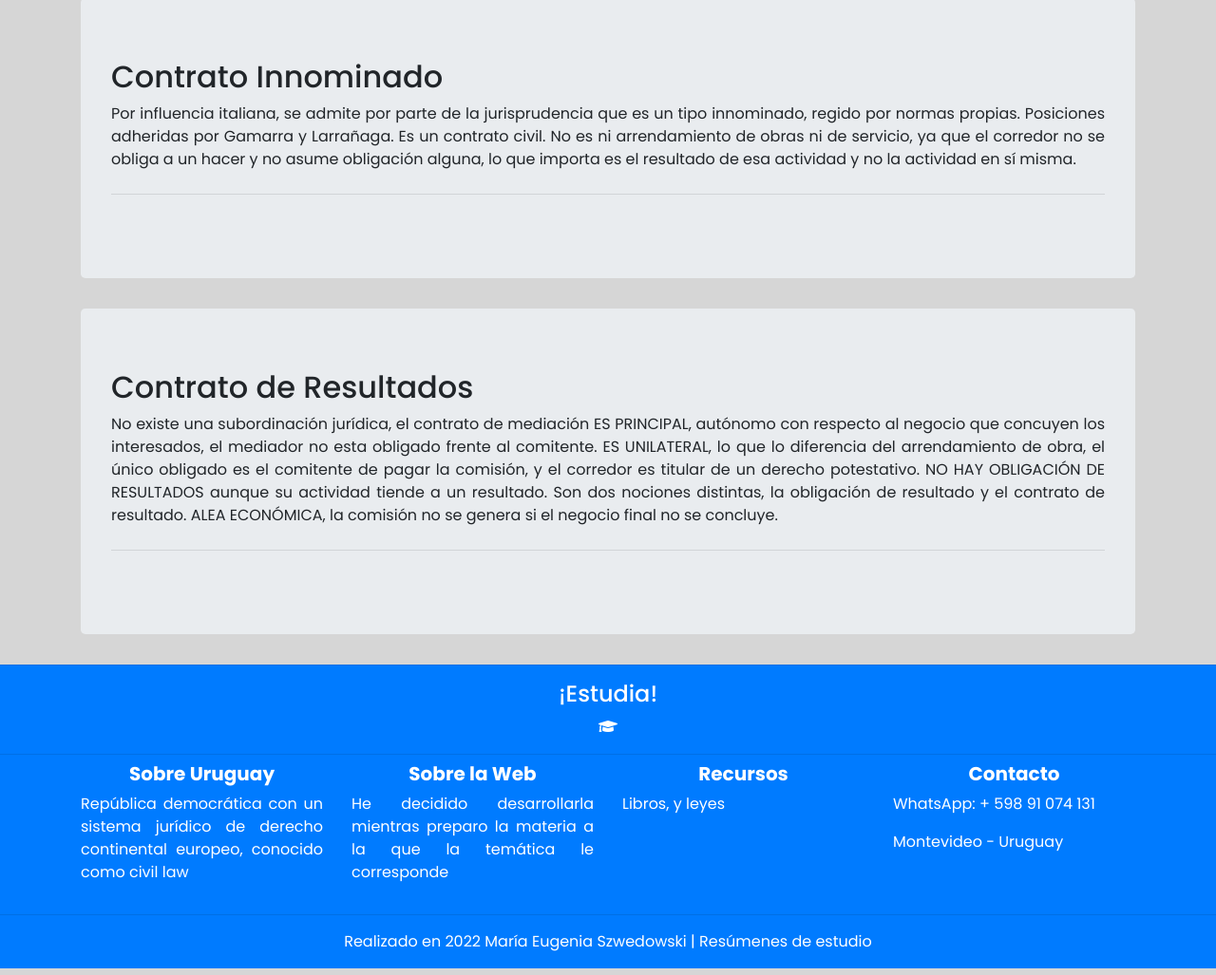
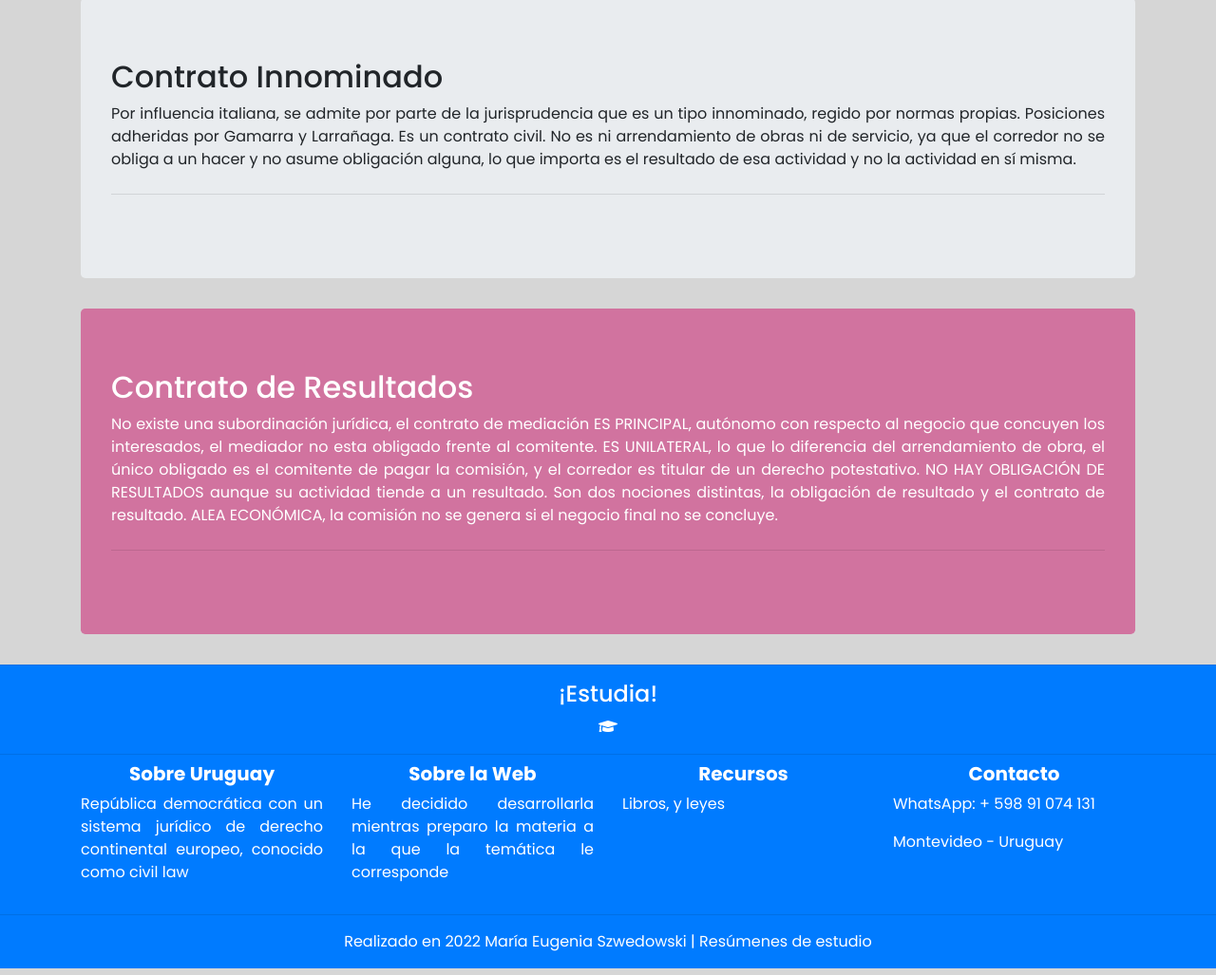
Before and after one commit to Maria-Eugenia-Szwedowski/Maria-Eugenia-Szwedowski.github.io, a plain HTML site: page DERECHO/mediar/pag-0.html in a window 1280 px wide. Shown: the part 1872-2899 px from the top of the page at 95% size. Drawn offline with nearby package versions, Linux system fonts and the light colour scheme; files whose address does not match are found by name.

Commit message:
Update pag-0.html

```diff
--- a/DERECHO/mediar/pag-0.html
+++ b/DERECHO/mediar/pag-0.html
@@ -173,10 +173,10 @@
   </div>
 
   <div class="container">
-    <div class="jumbotron">
-      <h2>Contrato de Resultados</h1>
+    <div class="jumbotron rosa-fdo">
+      <h2 class="text-white">Contrato de Resultados</h1>
 
-      <p>
+      <p class="text-white">
         No existe una subordinación jurídica, el contrato de mediación ES PRINCIPAL, autónomo con respecto al negocio que concuyen los interesados, el mediador no esta obligado frente al comitente. ES UNILATERAL, lo que lo diferencia del arrendamiento de obra, el único obligado es el comitente de pagar la comisión, y el corredor es titular de un derecho potestativo. NO HAY OBLIGACIÓN DE RESULTADOS aunque su actividad tiende a un resultado. Son dos nociones distintas, la obligación de resultado y el contrato de resultado. ALEA ECONÓMICA, la comisión no se genera si el negocio final no se concluye.
       </p>
       <hr class="my-4">
```
